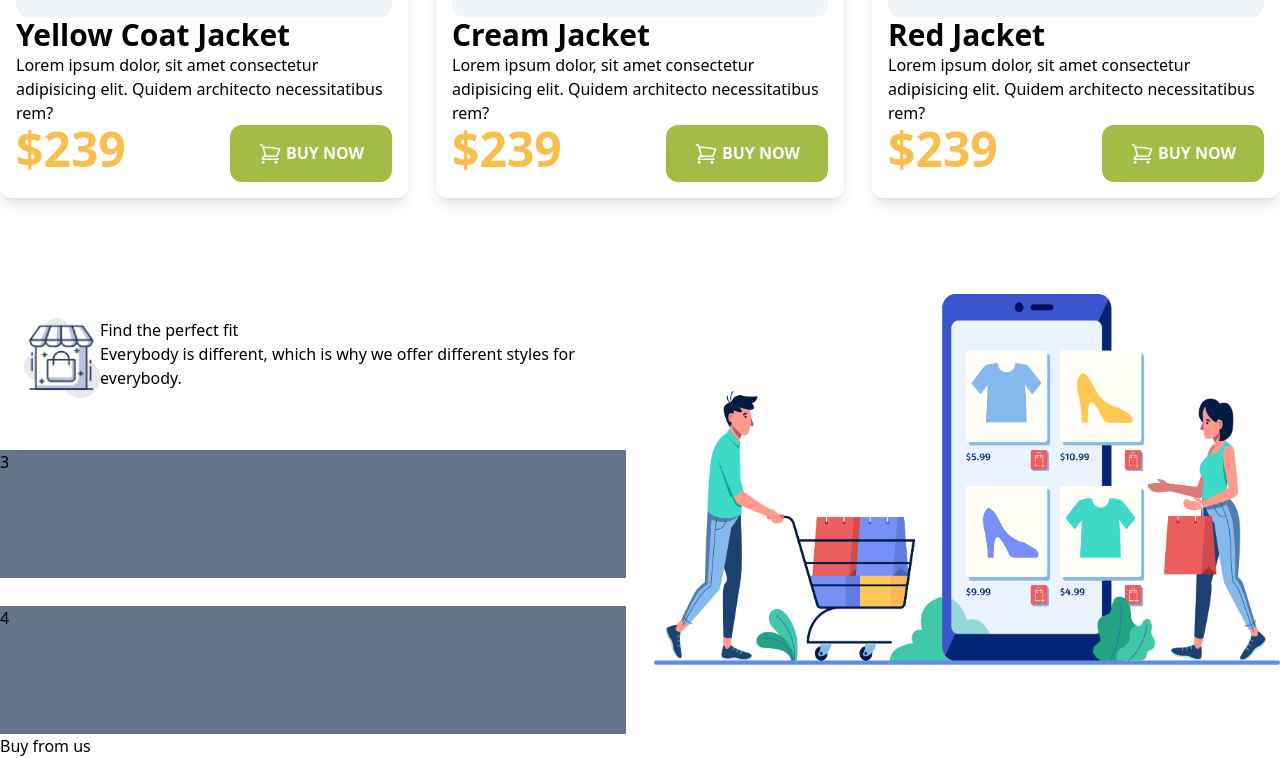
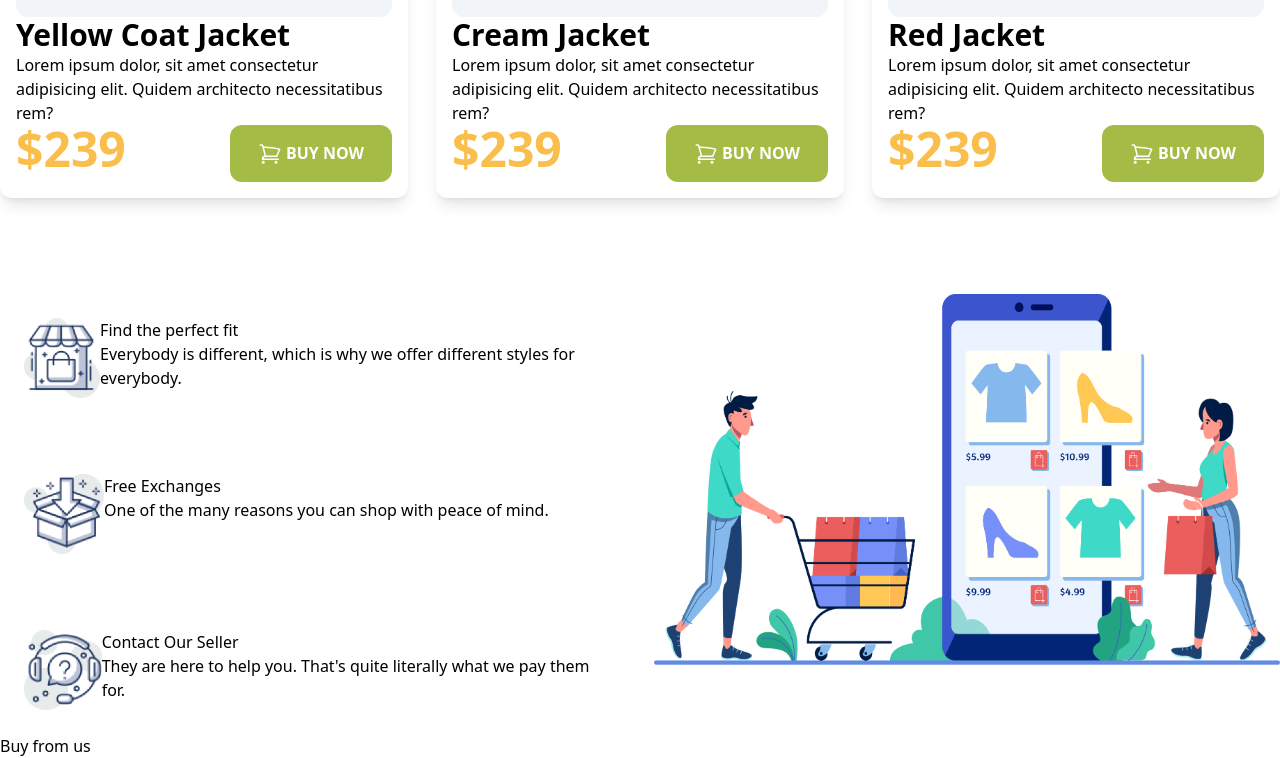
Before and after one commit to Saeedul/penguin-fashion, a plain HTML site: page index.html in a window 1280 px wide. Shown: the part 1897-2655 px from the top of the page. Drawn offline with nearby package versions, Linux system fonts and the light colour scheme.

Commit message:
fourth  commit

```diff
--- a/index.html
+++ b/index.html
@@ -149,7 +149,7 @@
                 </div>
                 <div class="p-4 shadow-lg rounded-xl">
                     <div class="p-5 bg-slate-100 rounded-xl">
-                        <img src="images/jacket-6.png" alt="">
+                        <img src="images/jacket-6.png " alt="">
                     </div>
                     <h3 class="text-3xl font-semibold">Red Jacket</h3>
                     <p>Lorem ipsum dolor, sit amet consectetur adipisicing elit. Quidem architecto necessitatibus rem?
@@ -179,8 +179,20 @@
                 <div class="row-span-3">
                     <img src="images/shopping.png" alt="">
                 </div>
-                <div class="h-32 bg-slate-500">3</div>
-                <div class="h-32 bg-slate-500">4</div>
+                <div class="rounded-lg flex bg-white p-6">
+                    <img class="w-20 h-20" src="images/box.png" alt="">
+                    <div>
+                        <h4 class="2xl">Free Exchanges</h4>
+                        <p>One of the many reasons you can shop with peace of mind.</p>
+                    </div>
+                </div>
+                <div class="rounded-lg flex bg-white p-6">
+                    <img class="w-20 h-20" src="images/question.png" alt="">
+                    <div>
+                        <h4 class="2xl">Contact Our Seller</h4>
+                        <p>They are here to help you. That's quite literally what we pay them for.</p>
+                    </div>
+                </div>
             </div>
         </section>
     </main>
```
